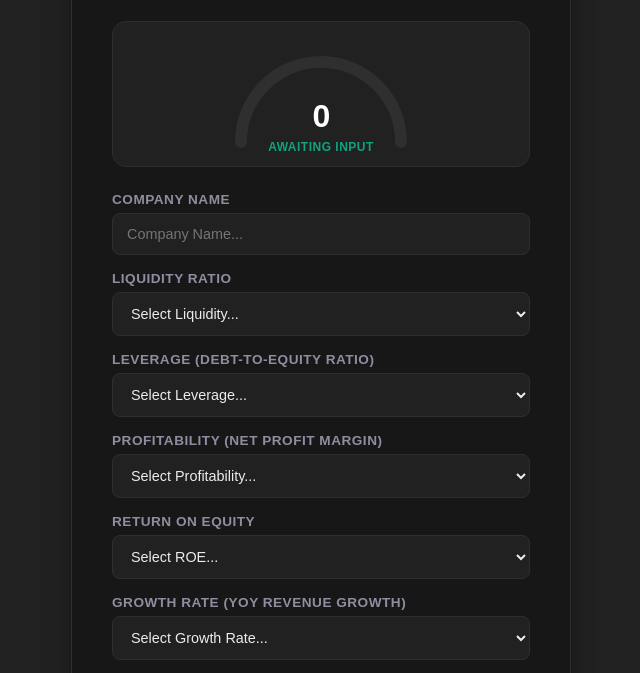
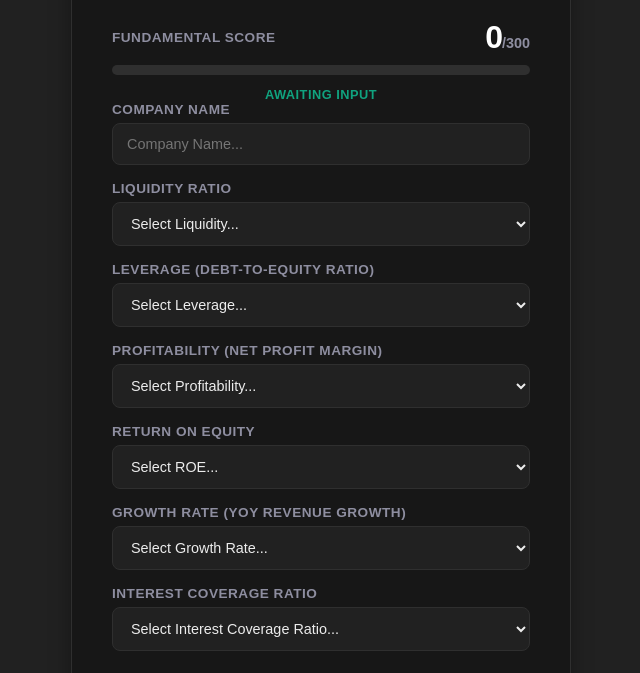
Before and after one commit to alzibeyond-ui/Title-valuation-calculator, a plain HTML site: page index.html in a window 1280 px wide. Shown: the part 112-785 px from the top of the page, without its empty margins (319-959 px from the left). Drawn offline with Linux system fonts and the light colour scheme.

Commit message:
Refactor index.html for improved layout and styles

```diff
--- a/index.html
+++ b/index.html
@@ -44,26 +44,26 @@
             font-size: 0.9rem;
             color: #8e8ea0;
         }
-        /* Gauge Meter Container */
-        .gauge-container {
-            position: relative;
-            text-align: center;
-            margin-bottom: 25px;
+        /* Linear progress container */
+        .prograss-container {
             background: #212121;
             border: 1px solid #2f2f2f;
-            border-radius: 14px;
-            padding: 20px 0 10px 0;
+            border-radius: 12px;
+            padding: 20px;
+            margin-bottom: 25px;
         }
-        .gauge-svg {
-            width: 200px;
-            height: 110px;
+        .score-info {
+            display: flex;
+            justify-content: space-between;
+            align-items: center;
+            margin-bottom: 12px;
         }
-        .gauge-score-box {
-            position: absolute;
-            bottom: 12px;
-            left: 50%;
-            transform: translateX(-50%);
-            text-align: center;
+        .score-label-text {
+            font-size: 0.85rem;
+            font-weight: 600;
+            color: #8e8ea0;
+            text-transform: uppercase;
+            letter-spacing: 0.5px;
         }
         .gauge-score {
             font-size: 2rem;
@@ -72,12 +72,34 @@
             line-height: 1;
             letter-spacing: -1px;
         }
+        .score-max {
+            font-size: 0.9rem;
+            font-weight: 600;
+            color: #8e8ea0;
+
+        }
+        .progress-track {
+            width: 100%;
+            height: 10px;
+            background: #2f2f2f;
+            border-radius: 5px;
+            overflow: hidden;
+            margin-bottom: 12px;
+        }
+        .progress-fill {
+            height: 100%;
+            background: #10a37f;
+            width: 0%;
+            border-radius : 5px;
+            transition: width 0.5s ease-in-out;
+        }
         .gauge-label {
-            font-size: 0.75rem;
+            font-size: 0.8rem;
             font-weight: 600;
-            margin-top: 8px;
             text-transform: uppercase;
             letter-spacing: 0.5px;
+            text-align: center;
+            margin-top: 6px;
         }
         /* Section Title */
         .section-title {
@@ -195,18 +217,18 @@
             <p id="dashboardSubtitle">Evaluate fundamental metrics and financial health.</p>
         </div>
 
-        <!-- Gauge Meter Visual Setengah Lingkaran -->
-        <div class="gauge-container">
-            <svg class="gauge-svg" viewBox="0 0 200 110">
-                <!-- Jalur background abu-abu gelap -->
-                <path d="M 20 100 A 80 80 0 0 1 180 100" fill="none" stroke="#2f2f2f" stroke-width="12" stroke-linecap="round"/>
-                <!-- Jalur progress bar warna hijau khas ChatGPT -->
-                <path id="gaugeProgress" d="M 20 100 A 80 80 0 0 1 180 100" fill="none" stroke="#10a37f" stroke-width="12" stroke-linecap="round" stroke-dasharray="251.2" stroke-dashoffset="251.2" style="transition: stroke-dashoffset 1s ease-in-out;"/>
-            </svg>
-            <div class="gauge-score-box">
-                <div class="gauge-score" id="displayScore">0</div>
-                <div class="gauge-label" id="displayRating" style="color: #10a37f;">AWAITING INPUT</div>
+        <!-- Linear Progress Bar Indicator -->
+        <div class="progress-container">
+            <div class="score-info">
+                <span class="score-label-text">Fundamental Score</span>
+                <div>
+                    <span class="gauge-score" id="displayScore">0</span><span class="score-max">/300</span>
+                </div>
             </div>
+            <div class="progress-track">
+                <div class="progress-fill" id="gaugeProgress"></div>
+            </div>
+            <div class="gauge-label" id="displayRating" style="color: #10a37f;">AWAITING INPUT</div>
         </div>
 
         <form id="valueForm">
@@ -354,7 +376,9 @@
             const percentage = totalScore / maxScore;
             const strokeDashoffset = circumference - (percentage * circumference);
 
-            document.getElementById('gaugeProgress').style.strokeDashoffset = strokeDashoffset;
+            // Hitung persentase untuk progress bar lurus
+            const percentage = (totalScore / maxScore) * 100;
+            document.getElementById('gaugeProgress').style.width = percentage + '%';
             document.getElementById('displayScore').innerText = totalScore;
 
             let ratingText = "";
@@ -392,7 +416,7 @@
             banner.style.display = 'block';
             banner.innerHTML = HealthMessage;
 
-            document.querySelector('.gauge-container').scrollIntoView({ behavior: 'smooth' });
+            document.querySelector('.progress-container').scrollIntoView({ behavior: 'smooth' });
         });
     </script>
 </body>
```
